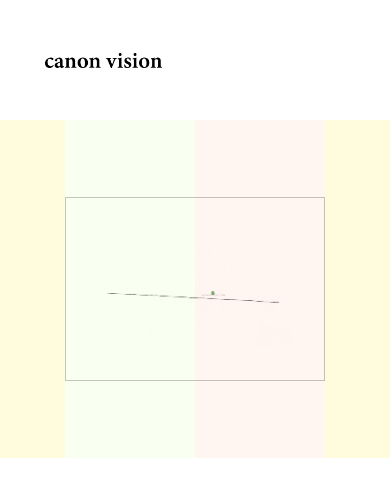
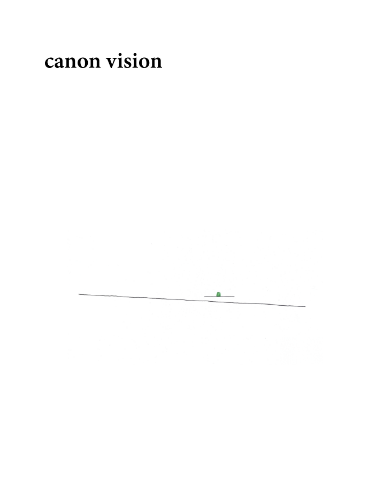
Before and after one commit to ddubbu/canon-vision, a Next.js app: page / in a window 390 px wide. Shown: the top 496 px of the page. Built offline with nearby package versions, Linux system fonts and the light colour scheme; a web font is replaced by a local one.

Commit message:
feat(home): Mobile 프로젝트 앞/뒤 기능 제거
* chore: 가상선,배경 제거

```diff
--- a/src/components/home/index.styled.ts
+++ b/src/components/home/index.styled.ts
@@ -10,7 +10,7 @@ export const Container = styled.div`
 
 	${BreakPoint({
 		MobileStyle: css`
-			grid-template-columns: 0.5fr 2fr 0.5fr;
+			grid-template-columns: 0 2fr 0;
 		`,
 		PcStyle: css`
 			grid-template-columns: 0.3fr 2fr 2fr 0.3fr;
@@ -18,10 +18,7 @@ export const Container = styled.div`
 	})}
 `;
 
-export const ProjectController = styled.div`
-	/* TODO: DELETE 가상선 */
-	background-color: #fffcdd;
-`;
+export const ProjectController = styled.div``;
 
 export const ImageController = styled.div`
 	position: relative;
@@ -32,14 +29,18 @@ export const ImageController = styled.div`
 	display: flex;
 	align-items: center;
 	justify-content: center;
+
+	${BreakPoint({
+		PcStyle: css``,
+		MobileStyle: css`
+			padding: 0 25px;
+		`,
+	})}
 `;
 
 export const ImageWrapper = styled.img`
 	display: block;
 	width: 100%;
-
-	/* TODO: DELETE 가상선 */
-	border: 1px solid silver;
 `;
 
 const CommonControllerStyle = css`
@@ -51,11 +52,16 @@ const CommonControllerStyle = css`
 export const LeftController = styled.div`
 	${CommonControllerStyle}
 
-	left: 0;
-	width: 50%;
-
-	/* TODO: DELETE 가상배경 */
-	background-color: rgba(198, 255, 123, 0.1);
+	${BreakPoint({
+		PcStyle: css`
+			left: 0;
+			width: 50%;
+		`,
+		MobileStyle: css`
+			left: 0;
+			width: 50%;
+		`,
+	})}
 `;
 
 export const RightController = styled.div`
@@ -63,7 +69,4 @@ export const RightController = styled.div`
 
 	right: 0;
 	width: 50%;
-
-	/* TODO: DELETE 가상배경 */
-	background-color: rgba(255, 155, 123, 0.1);
 `;
--- a/src/components/home/index.tsx
+++ b/src/components/home/index.tsx
@@ -48,6 +48,7 @@ const Home: React.FC = () => {
 		const mergedData = [...projectData.imageList, ...projectData.draftList];
 		return (
 			<Styled.Container>
+				{/* fyi. CSS grid 0fr 로 기능 제거 */}
 				<Styled.ProjectController onClick={handleLeftClick} />
 				<ImageController imgSrcList={mergedData} />
 				<Styled.ProjectController onClick={handleRightClick} />
```
